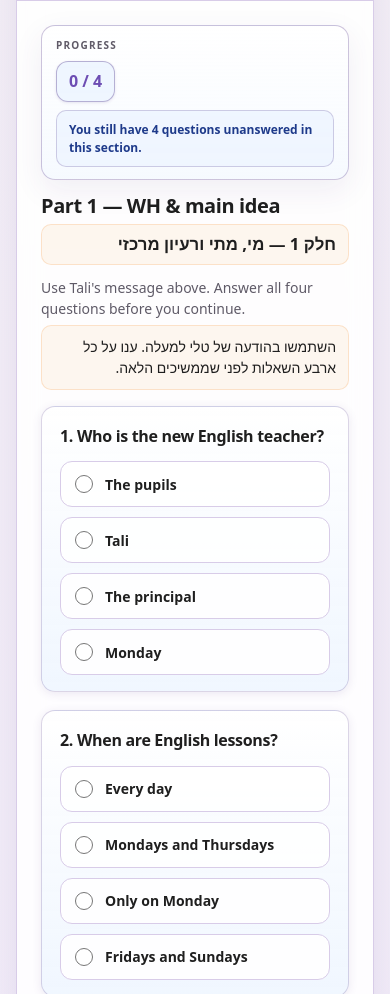
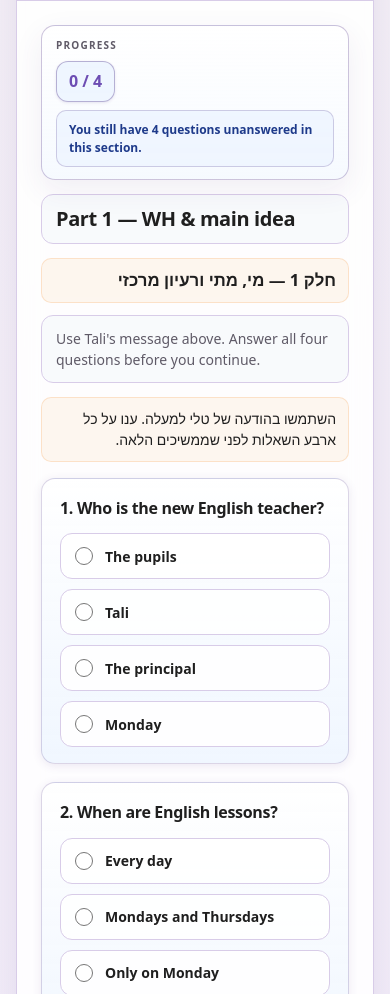
Before and after one commit to ofirx/Reading-comprehension, a plain HTML site: page contact.html in a window 390 px wide. Shown: the part 2713-3707 px from the top of the page. Drawn offline with nearby package versions, Linux system fonts and the light colour scheme.

Commit message:
Place Hebrew instructions to the right of English in each quiz part
Co-authored-by: Cursor <cursoragent@cursor.com>

```diff
--- a/contact.html
+++ b/contact.html
@@ -5,7 +5,7 @@
     <meta name="viewport" content="width=device-width, initial-scale=1.0" />
     <title>Post reading - EFL</title>
     <link rel="stylesheet" href="styles/main.css?v=20260412e" />
-    <link rel="stylesheet" href="styles/testing.css?v=20260521b" />
+    <link rel="stylesheet" href="styles/testing.css?v=20260522d" />
     <script src="https://cdn.jsdelivr.net/npm/chart.js@4.4.1/dist/chart.umd.min.js"></script>
   </head>
   <body data-page="testing">
@@ -182,12 +182,24 @@ Tali
               <div class="quiz-pane-layout">
                 <div class="quiz-pane-body">
               <header class="quiz-pane-header">
+                <div class="quiz-pane-instr-row quiz-pane-instr-row--title">
+                  <div class="quiz-pane-instr-en">
                     <h2 class="quiz-pane-heading">Part 1 — WH &amp; main idea</h2>
-                <p class="quiz-pane-heading-he" lang="he" dir="rtl">חלק 1 — מי, מתי ורעיון מרכזי</p>
+                  </div>
+                  <div class="quiz-pane-instr-he" lang="he" dir="rtl">
+                    <p class="quiz-pane-heading-he">חלק 1 — מי, מתי ורעיון מרכזי</p>
+                  </div>
+                </div>
+                <div class="quiz-pane-instr-row quiz-pane-instr-row--lead">
+                  <div class="quiz-pane-instr-en">
                     <p class="quiz-pane-lead">Use Tali&apos;s message above. Answer all four questions before you continue.</p>
-                <p class="quiz-pane-lead-he" lang="he" dir="rtl">
+                  </div>
+                  <div class="quiz-pane-instr-he" lang="he" dir="rtl">
+                    <p class="quiz-pane-lead-he">
                       השתמשו בהודעה של טלי למעלה. ענו על כל ארבע השאלות לפני שממשיכים הלאה.
                     </p>
+                  </div>
+                </div>
               </header>
 
               <div class="quiz-q">
@@ -245,10 +257,22 @@ Tali
               <div class="quiz-pane-layout">
                 <div class="quiz-pane-body">
               <header class="quiz-pane-header">
+                <div class="quiz-pane-instr-row quiz-pane-instr-row--title">
+                  <div class="quiz-pane-instr-en">
                     <h2 class="quiz-pane-heading">Part 2 — Details &amp; T/F</h2>
-                <p class="quiz-pane-heading-he" lang="he" dir="rtl">חלק 2 — פרטים ונכון/לא נכון</p>
+                  </div>
+                  <div class="quiz-pane-instr-he" lang="he" dir="rtl">
+                    <p class="quiz-pane-heading-he">חלק 2 — פרטים ונכון/לא נכון</p>
+                  </div>
+                </div>
+                <div class="quiz-pane-instr-row quiz-pane-instr-row--lead">
+                  <div class="quiz-pane-instr-en">
                     <p class="quiz-pane-lead">Read carefully and choose the best answer for each question.</p>
-                <p class="quiz-pane-lead-he" lang="he" dir="rtl">קראו בעיון ובחרו את התשובה הנכונה ביותר לכל שאלה.</p>
+                  </div>
+                  <div class="quiz-pane-instr-he" lang="he" dir="rtl">
+                    <p class="quiz-pane-lead-he">קראו בעיון ובחרו את התשובה הנכונה ביותר לכל שאלה.</p>
+                  </div>
+                </div>
               </header>
 
               <div class="quiz-q">
@@ -294,12 +318,24 @@ Tali
               <div class="quiz-pane-layout">
                 <div class="quiz-pane-body">
               <header class="quiz-pane-header">
+                <div class="quiz-pane-instr-row quiz-pane-instr-row--title">
+                  <div class="quiz-pane-instr-en">
                     <h2 class="quiz-pane-heading">Part 3 — Inference</h2>
-                <p class="quiz-pane-heading-he" lang="he" dir="rtl">חלק 3 — הסקת מסקנות</p>
+                  </div>
+                  <div class="quiz-pane-instr-he" lang="he" dir="rtl">
+                    <p class="quiz-pane-heading-he">חלק 3 — הסקת מסקנות</p>
+                  </div>
+                </div>
+                <div class="quiz-pane-instr-row quiz-pane-instr-row--lead">
+                  <div class="quiz-pane-instr-en">
                     <p class="quiz-pane-lead">Use what you read to answer the last questions, then submit to see your score.</p>
-                <p class="quiz-pane-lead-he" lang="he" dir="rtl">
+                  </div>
+                  <div class="quiz-pane-instr-he" lang="he" dir="rtl">
+                    <p class="quiz-pane-lead-he">
                       השתמשו במה שקראתם כדי לענות על השאלות האחרונות, ואז שלחו כדי לראות את הציון.
                     </p>
+                  </div>
+                </div>
               </header>
 
               <div class="quiz-q">
--- a/styles/testing.css
+++ b/styles/testing.css
@@ -366,6 +366,35 @@
 .quiz-pane-header {
   margin: 0 0 16px;
 }
+/* Instruction top: English block (left) + Hebrew block (right) */
+.quiz-pane-instr-row {
+  display: grid;
+  grid-template-columns: minmax(0, 1.2fr) minmax(200px, 0.8fr);
+  gap: 14px 16px;
+  align-items: stretch;
+  margin-bottom: 12px;
+}
+.quiz-pane-instr-row--lead {
+  margin-bottom: 0;
+}
+.quiz-pane-instr-en {
+  padding: 12px 14px;
+  border-radius: 12px;
+  border: 1px solid var(--border);
+  background: rgba(248, 250, 252, 0.92);
+  min-height: 100%;
+  display: flex;
+  align-items: center;
+}
+.quiz-pane-instr-he {
+  padding: 10px 12px;
+  border-radius: 10px;
+  border: 1px solid rgba(242, 140, 40, 0.2);
+  background: rgba(242, 140, 40, 0.07);
+  min-height: 100%;
+  display: flex;
+  align-items: center;
+}
 /* Two columns: questions (left) + sticky progress rail (right) */
 .quiz-pane-layout {
   display: grid;
@@ -409,7 +438,7 @@
   text-align: center;
 }
 .quiz-pane-heading {
-  margin: 0 0 6px;
+  margin: 0;
   font-size: clamp(1.25rem, 2.5vw, 1.5rem);
   font-weight: 800;
   letter-spacing: -0.02em;
@@ -417,17 +446,17 @@
   line-height: 1.2;
 }
 .quiz-pane-heading-he {
-  margin: 0 0 12px;
-  padding: 8px 12px;
-  border-radius: 10px;
-  background: rgba(242, 140, 40, 0.07);
-  border: 1px solid rgba(242, 140, 40, 0.2);
+  margin: 0;
+  padding: 0;
+  border: none;
+  background: transparent;
   font-size: clamp(1.05rem, 2.2vw, 1.25rem);
   font-weight: 750;
   line-height: 1.35;
   direction: rtl;
   text-align: right;
   color: var(--text);
+  width: 100%;
 }
 .quiz-pane-counter {
   margin: 0;
@@ -512,6 +541,12 @@
   background: linear-gradient(180deg, rgba(255, 255, 255, 0.98) 0%, rgba(254, 243, 199, 0.65) 100%);
 }
 @media (max-width: 720px) {
+  .quiz-pane-instr-row {
+    grid-template-columns: 1fr;
+  }
+  .quiz-pane-instr-he {
+    order: 2;
+  }
   .quiz-pane-layout {
     grid-template-columns: 1fr;
     gap: 14px;
@@ -540,24 +575,24 @@
   }
 }
 .quiz-pane-lead {
-  margin: 0 0 6px;
+  margin: 0;
   font-size: 14px;
   line-height: 1.5;
   color: var(--muted);
-  max-width: 52ch;
+  max-width: none;
 }
 .quiz-pane-lead-he {
   margin: 0;
-  padding: 10px 12px;
-  border-radius: 10px;
-  background: rgba(242, 140, 40, 0.07);
-  border: 1px solid rgba(242, 140, 40, 0.2);
+  padding: 0;
+  border: none;
+  background: transparent;
   font-size: 14px;
   line-height: 1.55;
   direction: rtl;
   text-align: right;
   color: var(--text);
-  max-width: 52ch;
+  max-width: none;
+  width: 100%;
 }
 
 .quiz-main {
```
Lines whose indentation alone changed are shown as unchanged.
